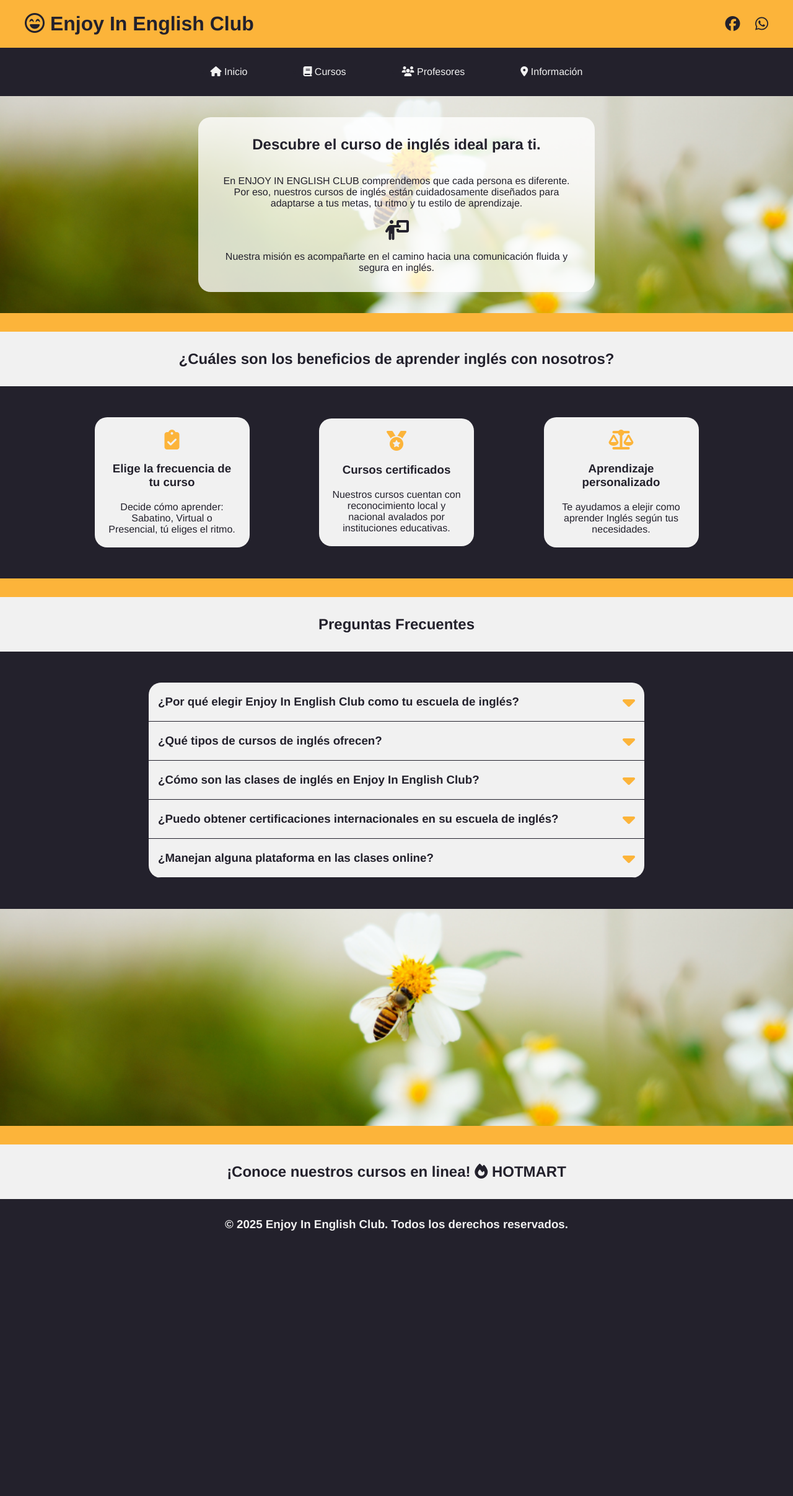
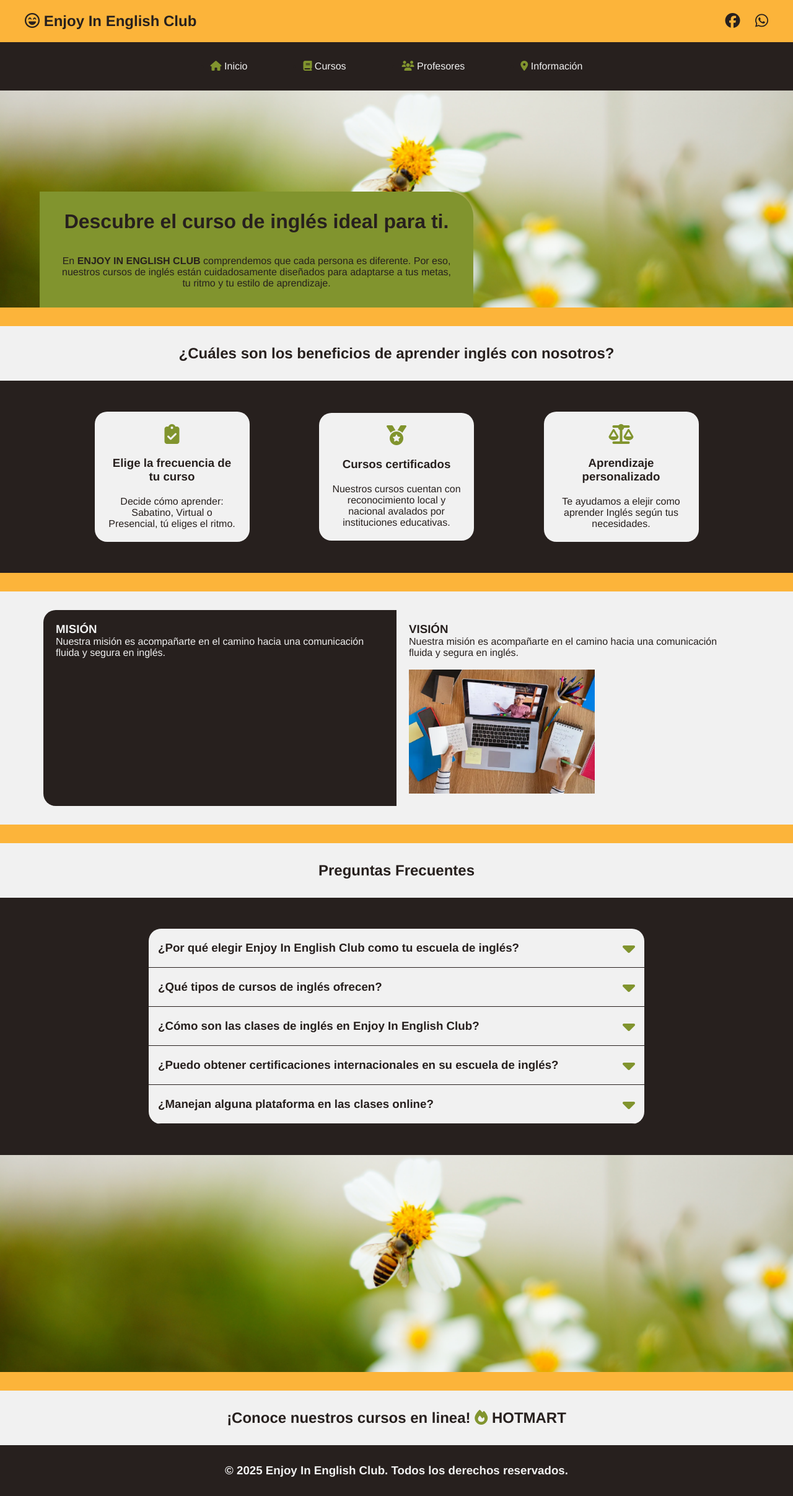
Before and after one commit to DenilsonNM/Enjoy-In-English-Club, a PHP site: page / in a window 1280 px wide. Shown: the whole page at 62% size. Before the commit the page ends 1985 px from the top, so only its background shows below. Run offline with PHP 8.4, Linux system fonts and the light colour scheme; some libraries are stand-ins or nearby versions.

Commit message:
new design

```diff
--- a/index.html
+++ b/index.html
@@ -13,7 +13,7 @@
 <body>
   <header>
     <div class="div_title ancho">
-      <h1><i class="fa-regular fa-face-laugh-beam"></i> Enjoy In English Club</h1>
+      <h2><i class="fa-regular fa-face-laugh-beam"></i> Enjoy In English Club</h2>
       <div class="div_social">
         <a href=""><i class="fa-brands fa-facebook"></i></a>
         <a href=""><i class="fa-brands fa-whatsapp"></i></a>
@@ -36,17 +36,11 @@
 
   <div class="div_parallax">
     <main class="ancho">
-      <h2>Descubre el curso de inglés ideal para ti. </h2>
+      <h1>Descubre el curso de inglés ideal para ti. </h1>
       <br><br>
-      <p>En ENJOY IN ENGLISH CLUB comprendemos que cada persona es diferente.
+      <p>En <span>ENJOY IN ENGLISH CLUB</span> comprendemos que cada persona es diferente.
         Por eso, nuestros cursos de inglés están
         cuidadosamente diseñados para adaptarse a tus metas, tu ritmo y tu estilo de aprendizaje.
-        <br><br>
-        <i class="fa-solid fa-person-chalkboard"></i>
-        <br><br>
-        Nuestra misión es
-        acompañarte
-        en el camino hacia una comunicación fluida y segura en inglés.
       </p>
     </main>
   </div>
@@ -77,6 +71,31 @@
       </article>
     </div>
   </section>
+
+  <!-- ------------------------------------- -->
+
+  <div class="div_line_yellow"></div>
+  <section class="section_infoextra ancho">
+    <div class="div_articles">
+      <article class="article_infoextra">
+        <h3>MISIÓN</h3>
+        <p>Nuestra misión es
+          acompañarte
+          en el camino hacia una comunicación fluida y segura en inglés.</p>
+      </article>
+      <article>
+        <h3>VISIÓN</h3>
+        <p>Nuestra misión es
+          acompañarte
+          en el camino hacia una comunicación fluida y segura en inglés.</p>
+        <br>
+        <figure>
+          <img src="imagenes/learning.png" alt="">
+        </figure>
+      </article>
+    </div>
+  </section>
+
 
   <!-- ------------------------------------- -->
 
--- a/styles/general.css
+++ b/styles/general.css
@@ -1,9 +1,9 @@
 :root {
   --color-1: #fcb43a;
-  --color-2: #23212c;
+  --color-2: #27201e;
   --color-3: #f1f1f1;
-  --color-4: #ffd68e9d;
   --color-4: #ffffffc9;
+  --color-5: #81942e;
 }
 
 /* ------------------------------------- */
@@ -34,6 +34,16 @@ a {
   display: inline-block;
   text-decoration: none;
   color: var(--color-2);
+}
+
+span {
+  font-weight: bold;
+}
+
+img {
+  display: block;
+  width: 100%;
+  height: 100%;
 }
 
 /* ------------------------------------- */
@@ -72,9 +82,14 @@ header {
   color: var(--color-3);
 }
 
+.nav_main_menu i {
+  color: var(--color-5);
+}
+
 /* ------------------------------------- */
 .div_parallax {
   background-image: url("/Enjoy-In-English-Club/imagenes/4.png");
+  background-image: url("/imagenes/4.png");
   height: 350px;
   width: 100%;
   background-attachment: fixed;
@@ -86,13 +101,15 @@ header {
 
 main {
   position: absolute;
-  top: 50%;
-  left: 50%;
-  transform: translate(-50%, -50%);
-  background-color: var(--color-4);
-  border-radius: 20px;
+  bottom: 0;
+  left: 5%;
+  /* transform: translate(-50%, 0); */
+  border-radius: 0px 40px 0px 0px;
   text-align: center;
   padding: 30px;
+  color: var(--color-2);
+  background-color: var(--color-5);
+  width: 700px;
 }
 
 main i {
@@ -106,6 +123,12 @@ main i {
   padding: 30px;
   border-top: var(--color-1) 30px solid;
 }
+
+.subtitle i {
+  color: var(--color-5);
+}
+
+/* ------------------------------------- */
 
 .section_beneficios {
   background-color: var(--color-2);
@@ -130,8 +153,40 @@ main i {
 }
 
 .div_beneficios i {
-  color: var(--color-1);
+  color: var(--color-5);
   font-size: xx-large;
+}
+
+/* ------------------------------------- */
+
+.section_infoextra {
+  display: flex;
+  align-items: center;
+  justify-content: center;
+}
+
+.div_line_yellow {
+  background-color: var(--color-1);
+  height: 30px;
+}
+
+.div_articles {
+  padding: 30px;
+  display: flex;
+}
+
+.div_articles article {
+  padding: 20px;
+}
+
+.article_infoextra {
+  background-color: var(--color-2);
+  color: var(--color-3);
+  border-radius: 20px 0px 0px 20px;
+}
+
+.div_articles figure {
+  width: 300px;
 }
 
 /* ------------------------------------- */
@@ -160,7 +215,7 @@ main i {
 }
 
 .div_sumary i {
-  color: var(--color-1);
+  color: var(--color-5);
   font-size: xx-large;
 }
 
```
Also changed, not shown: imagenes/learning.png (added).
